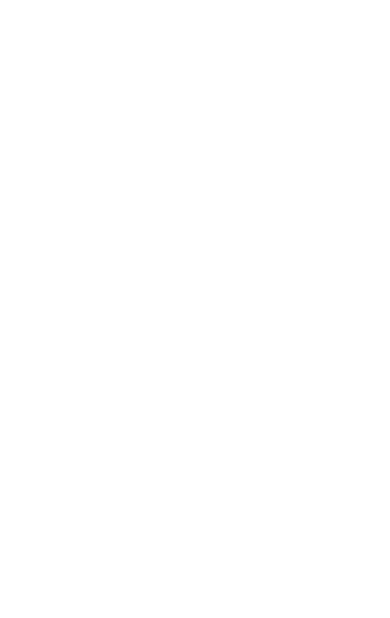
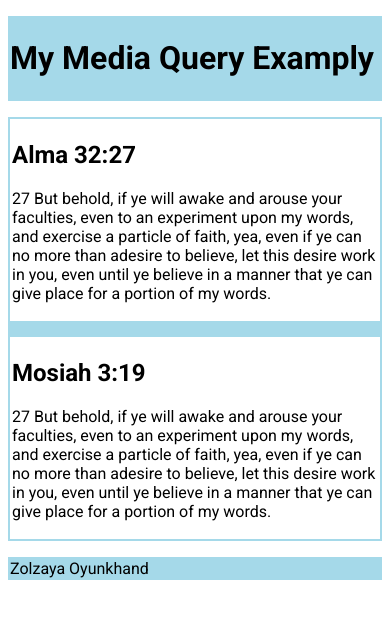
Before and after one commit to Zolzaya99/wdd230, a plain HTML site: page week01/media-query.html in a window 390 px wide. Drawn offline with Linux system fonts and the light colour scheme.

Commit message:
changes on media query

```diff
--- /dev/null
+++ b/week01/media-query-large.css
@@ -0,0 +1,9 @@
+@media screen and (min-width: 500px) {
+    header {
+        background-color: black;
+        color: white;
+    }
+    main {
+        grid-template-columns: 1fr 1fr;
+    }
+}
--- /dev/null
+++ b/week01/media-query.css
@@ -0,0 +1,22 @@
+body {
+    font-family: 'Roboto', sans-serif;
+}
+
+header, main, footer {
+    max-width: 640px;
+    margin: 1rem auto;
+    border: 2px black;
+    padding: 2px;
+    background-color: rgb(165, 217, 233);
+}
+
+main {
+    display: grid;
+    grid-template-columns: 1fr;
+    grid-gap: 1rem;
+}
+
+section {
+    padding: 2px;
+    background-color: white;
+}
--- a/week01/media-query.html
+++ b/week01/media-query.html
@@ -4,9 +4,31 @@
     <meta charset="UTF-8">
     <meta http-equiv="X-UA-Compatible" content="IE=edge">
     <meta name="viewport" content="width=device-width, initial-scale=1.0">
-    <title>Document</title>
+    <title>WDD - 230 Media Query Example</title>
+    <meta name="description" content="Media query learning activity">
+    <meta name="author" content="Zolzaya Oyunkhand">
+    <link rel="preconnect" href="https://fonts.googleapis.com">
+    <link rel="preconnect" href="https://fonts.gstatic.com" crossorigin>
+    <link href="https://fonts.googleapis.com/css2?family=Roboto:ital,wght@0,100;0,300;0,400;0,500;0,700;0,900;1,100;1,300;1,400;1,500;1,700;1,900&display=swap" rel="stylesheet">
+    <link rel="stylesheet" href="media-query.css">
+    <link rel="stylesheet" href="media-query-large.css">
 </head>
 <body>
-
+    <header>
+        <h1>My Media Query Examply</h1>
+    </header>
+    <main>
+        <section>
+            <h2>Alma 32:27</h2>
+            <p>27 But behold, if ye will awake and arouse your faculties, even to an experiment upon my words, and exercise a particle of faith, yea, even if ye can no more than adesire to believe, let this desire work in you, even until ye believe in a manner that ye can give place for a portion of my words.</p>
+        </section>
+        <section>
+            <h2> Mosiah 3:19</h2>
+            <p>27 But behold, if ye will awake and arouse your faculties, even to an experiment upon my words, and exercise a particle of faith, yea, even if ye can no more than adesire to believe, let this desire work in you, even until ye believe in a manner that ye can give place for a portion of my words.</p>
+        </section>
+    </main>
+    <footer>
+        Zolzaya Oyunkhand
+    </footer>
 </body>
 </html>
```
